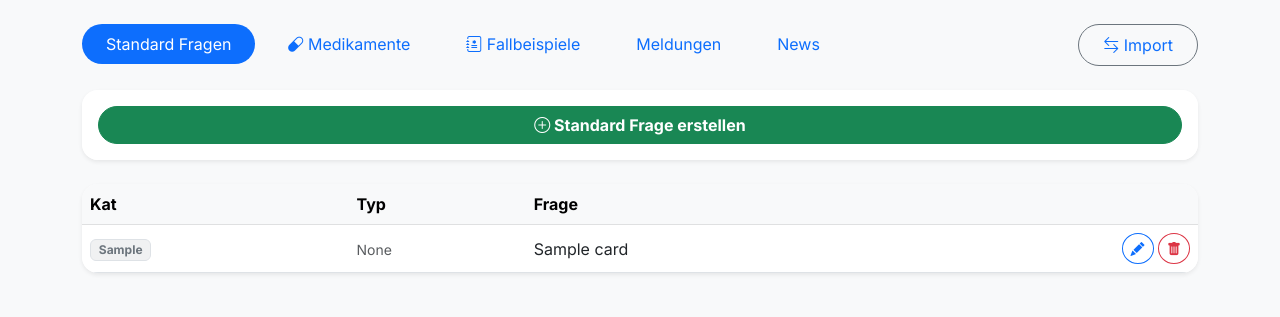
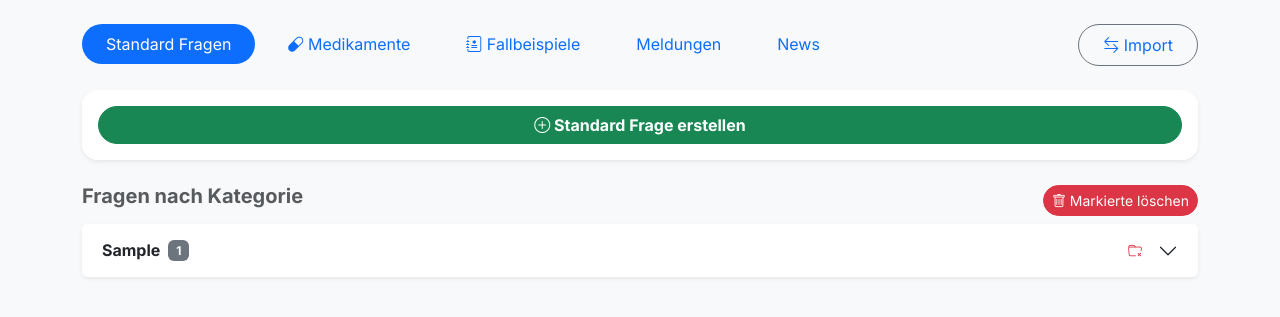
Before and after one commit to bastitopp/topp-nfs, a Flask app: page /admin in a window 1280 px wide. Shown: the part 212-529 px from the top of the page. Run offline with Flask 3, Linux system fonts and the light colour scheme; a user stored in the database is signed in; tables that the repository leaves empty hold one stand-in row (values such as "Sample post"); grey boxes marked "Sample" are stand-in pictures; one stand-in notice (Sample message) is shown.

Commit message:
Release Version 0.9 - [Fixes Import & Edit MC]

```diff
--- a/app/routes/admin.py
+++ b/app/routes/admin.py
@@ -24,95 +24,117 @@ def allowed_file(fn): return '.' in fn and fn.rsplit('.', 1)[1].lower() in {'png
 @bp.route('/admin', methods=['GET','POST'])
 @admin_required
 def admin_dashboard():
-    # POST Logik für STANDARD Fragen (bleibt hier, die anderen haben eigene Routen)
+    # POST Logik für STANDARD Fragen
     if request.method == 'POST':
         if 'tag_name' in request.form:
             db.session.add(Tag(name=request.form['tag_name'])); db.session.commit(); return redirect(url_for('admin.admin_dashboard'))
 
-        # Standard Create Logic (verkürzt für Übersicht, hier deinen Standard-Code nutzen)
+        # Standard Create Logic
         if 'question' in request.form:
             cat = request.form.get('category_path') or request.form.get('category_new') or request.form.get('category_select')
             c = Card(category=cat, type=request.form['type'], question=request.form['question'])
-            # ... (Restliche Standard-Speicher-Logik hier wie gehabt) ...
+
             c.answer = request.form.get('answer','')
             if c.type=='mc':
                 opts = [x.strip() for x in request.form.get('options','').split(',')]
                 if c.answer and c.answer not in opts: opts.append(c.answer)
                 c.options = json.dumps(opts)
+            elif c.type == 'anatomy_multi': c.options = request.form.get('multi_json')
+            elif c.type == 'ordering': c.options = request.form.get('ordering_json')
+            elif c.type == 'assignment': c.options = request.form.get('assignment_json')
+            elif c.type == 'calculation': c.options = request.form.get('calc_json')
+
             db.session.add(c); db.session.commit(); flash('Gespeichert', 'success'); return redirect(url_for('admin.admin_dashboard'))
 
     # DATEN LADEN & TRENNEN
     all_cards = Card.query.all()
 
-    # Wir filtern die Listen für die verschiedenen Tabs
     med_cards = [c for c in all_cards if c.type == 'calculation']
     case_cards = [c for c in all_cards if c.type == 'case_study']
-    standard_cards = [c for c in all_cards if c.type not in ['calculation', 'case_study']]
+
+    # Gruppierung der Standard-Karten nach Kategorie
+    standard_cards_raw = [c for c in all_cards if c.type not in ['calculation', 'case_study']]
+    grouped_cards = {}
+    for c in standard_cards_raw:
+        if c.category not in grouped_cards:
+            grouped_cards[c.category] = []
+        grouped_cards[c.category].append(c)
+
+    # Kategorien alphabetisch sortieren
+    sorted_categories = sorted(grouped_cards.keys())
 
     reports = CardReport.query.filter_by(resolved=False).order_by(CardReport.created_at.desc()).all()
-    categories = [c[0] for c in db.session.query(Card.category).distinct().all()]
+    categories_list = [c[0] for c in db.session.query(Card.category).distinct().all()]
 
     return render_template('admin.html',
-                           standard_cards=standard_cards,
+                           grouped_cards=grouped_cards,
+                           sorted_categories=sorted_categories,
                            med_cards=med_cards,
                            case_cards=case_cards,
-                           categories=categories,
+                           categories=categories_list,
                            tags=Tag.query.all(),
                            messages=DashboardMessage.query.all(),
                            reports=reports)
 
-# --- NEU: SPEZIAL ROUTE FÜR MEDIKAMENTE ---
+@bp.route('/admin/category/delete', methods=['POST'])
+@admin_required
+def delete_category():
+    cat_name = request.form.get('category_name')
+    if not cat_name:
+        flash('Keine Kategorie angegeben.', 'warning')
+        return redirect(url_for('admin.admin_dashboard'))
+
+    cards = Card.query.filter_by(category=cat_name).all()
+    count = len(cards)
+
+    if count == 0:
+        flash('Kategorie nicht gefunden oder leer.', 'warning')
+    else:
+        for c in cards:
+            UserProgress.query.filter_by(card_id=c.id).delete()
+            db.session.delete(c)
+        db.session.commit()
+        flash(f'Kategorie "{cat_name}" und {count} Fragen gelöscht.', 'success')
+
+    return redirect(url_for('admin.admin_dashboard'))
+
 @bp.route('/admin/add_med', methods=['POST'])
 @admin_required
 def add_med():
     cat = request.form.get('category')
-    drug = request.form.get('drug_name') # z.B. "Esketamin"
+    drug = request.form.get('drug_name')
 
-    # JSON Config bauen
     config = {
         "var": "weight",
         "min": int(request.form.get('weight_min')),
         "max": int(request.form.get('weight_max')),
         "step": int(request.form.get('weight_step')),
-        "unit": request.form.get('unit') # z.B. "mg"
+        "unit": request.form.get('unit')
     }
 
-    # Frage generieren
     question = f"{drug} Gabe: Patient wiegt {{weight}} kg."
-
     c = Card(category=cat, type='calculation', question=question)
     c.options = json.dumps(config)
-    c.answer = request.form.get('dosage_range') # z.B. "0.125-0.25"
+    c.answer = request.form.get('dosage_range')
 
     db.session.add(c); db.session.commit()
     flash(f'Medikament {drug} angelegt.', 'success')
     return redirect(url_for('admin.admin_dashboard'))
 
-# --- NEU: SPEZIAL ROUTE FÜR FALLBEISPIELE ---
 @bp.route('/admin/add_case', methods=['POST'])
 @admin_required
 def add_case():
     cat = request.form.get('category')
     title = request.form.get('title')
     intro = request.form.get('intro')
-    solution = request.form.get('solution') # Der versteckte Teil
-
-    # Markdown Spoiler bauen
-    # Wir speichern alles im "Question" Feld, oder teilen es auf.
-    # Besser: Intro ist Frage, Lösung ist Antwort (die wird im Quiz als Spoiler angezeigt)
+    solution = request.form.get('solution')
 
     c = Card(category=cat, type='case_study', question=f"**{title}**\n\n{intro}")
-
-    # Wir nutzen HTML <details> im Markdown für die Lösung
-    c.answer = f"""
-### Lösung & Maßnahmen
-{solution}
-"""
+    c.answer = f"### Lösung & Maßnahmen\n{solution}"
     db.session.add(c); db.session.commit()
     flash('Fallbeispiel angelegt.', 'success')
     return redirect(url_for('admin.admin_dashboard'))
 
-# ... (Hier folgen die restlichen Routen: users, delete, export, etc. - unverändert lassen)
 @bp.route('/admin/users')
 @admin_required
 def admin_users(): return render_template('admin_users.html', users=User.query.all())
@@ -168,17 +190,13 @@ def delete_card(card_id):
 @admin_required
 def edit_card(card_id):
     card = Card.query.get_or_404(card_id)
-
     options_str = ''
     if card.type == 'mc' and card.options:
         try:
             opts_list = json.loads(card.options)
-            if isinstance(opts_list, list):
-                options_str = ", ".join(opts_list)
-            else:
-                options_str = str(card.options)
-        except:
-            options_str = card.options
+            if isinstance(opts_list, list): options_str = ", ".join(opts_list)
+            else: options_str = str(card.options)
+        except: options_str = card.options
 
     if request.method == 'POST':
         card.category = request.form.get('category_new'); card.question = request.form.get('question'); card.type = request.form.get('type')
@@ -200,12 +218,11 @@ def edit_card(card_id):
                 opts = [x.strip() for x in opts_raw.split(',')]
                 if card.answer and card.answer not in opts: opts.append(card.answer)
                 card.options = json.dumps(opts)
-            else:
-                card.options = '[]'
+            else: card.options = '[]'
         elif card.type == 'anatomy_multi': card.options = request.form.get('multi_json')
         elif card.type == 'ordering': card.options = request.form.get('ordering_json')
         elif card.type == 'assignment': card.options = request.form.get('assignment_json')
-        elif card.type == 'calculation': card.options = request.form.get('calc_json') # Falls man manuell editiert
+        elif card.type == 'calculation': card.options = request.form.get('calc_json')
 
         db.session.commit(); flash('Gespeichert', 'success'); return redirect(url_for('admin.admin_dashboard'))
     return render_template('edit_card.html', card=card, options_str=options_str, multi_json=card.options if card.type=='anatomy_multi' else '[]', ordering_json=card.options if card.type=='ordering' else '[]', assignment_json=card.options if card.type=='assignment' else '[]')
@@ -224,6 +241,16 @@ def import_preview():
             if len(row) < 4: continue
             item = {'category': row[0], 'type': row[1], 'question': row[2], 'answer': row[3]}
             if len(row) > 4: item['options'] = row[4]
+
+            # --- NEU: DUBLETTEN PRÜFUNG ---
+            existing = Card.query.filter_by(question=item['question']).first()
+            if existing:
+                item['is_duplicate'] = True
+                item['existing_id'] = existing.id
+            else:
+                item['is_duplicate'] = False
+            # ------------------------------
+
             preview_data.append(item)
 
         return render_template('admin_import_preview.html', data=preview_data, json_data=json.dumps(preview_data))
@@ -234,8 +261,40 @@ def import_preview():
 def import_confirm():
     try:
         data = json.loads(request.form.get('json_data'))
-        count = 0
-        for item in data:
+        count_new = 0
+        count_overwritten = 0
+        count_skipped = 0
+
+        for i, item in enumerate(data):
+            # Wir holen uns die Aktion für dieses Item (index i) aus dem Formular
+            action = request.form.get(f'action_{i}', 'new')
+
+            # 1. Fall: Überspringen
+            if item.get('is_duplicate') and action == 'skip':
+                count_skipped += 1
+                continue
+
+            # 2. Fall: Überschreiben
+            if item.get('is_duplicate') and action == 'overwrite':
+                c = Card.query.get(item.get('existing_id'))
+                if c:
+                    # Werte aktualisieren
+                    c.category = item['category']
+                    c.type = item['type']
+                    c.answer = item['answer']
+                    # Optionen aktualisieren (gleiche Logik wie bei neu)
+                    if 'options' in item and item['options']:
+                        if item['type'] == 'mc':
+                            opts = [x.strip() for x in item['options'].split(',')]
+                            if c.answer and c.answer not in opts: opts.append(c.answer)
+                            c.options = json.dumps(opts)
+                        else:
+                            c.options = item['options']
+
+                    count_overwritten += 1
+                    continue
+
+            # 3. Fall: Neu anlegen (Standard)
             c = Card(category=item['category'], type=item['type'], question=item['question'], answer=item['answer'])
             if 'options' in item and item['options']:
                 if item['type'] == 'mc':
@@ -245,9 +304,10 @@ def import_confirm():
                 else:
                     c.options = item['options']
             db.session.add(c)
-            count += 1
+            count_new += 1
+
         db.session.commit()
-        flash(f'{count} Fragen erfolgreich importiert!', 'success')
+        flash(f'Import abgeschlossen: {count_new} neu, {count_overwritten} überschrieben, {count_skipped} übersprungen.', 'success')
     except Exception as e: flash(f'Import Fehler: {e}', 'danger')
     return redirect(url_for('admin.admin_dashboard'))
 
--- a/app/templates/admin.html
+++ b/app/templates/admin.html
@@ -43,16 +43,60 @@
             </div>
         </div>
 
-        <div class="card shadow-sm border-0"><div class="card-body p-0"><div class="table-responsive"><table class="table table-hover align-middle mb-0"><thead class="table-light"><tr><th>Kat</th><th>Typ</th><th>Frage</th><th class="text-end"></th></tr></thead><tbody>
-        {% for c in standard_cards %}
-        <tr>
-            <td><span class="badge bg-secondary bg-opacity-10 text-secondary border">{{ c.category }}</span></td>
-            <td><small class="text-muted">{{ c.type }}</small></td>
-            <td class="text-truncate" style="max-width: 250px;">{{ c.question }}</td>
-            <td class="text-end"><a href="{{ url_for('admin.edit_card', card_id=c.id) }}" class="btn btn-sm btn-outline-primary rounded-circle"><i class="bi bi-pencil-fill"></i></a> <form action="{{ url_for('admin.delete_card', card_id=c.id) }}" method="POST" class="d-inline" onsubmit="return confirm('Löschen?');"><button class="btn btn-sm btn-outline-danger rounded-circle"><i class="bi bi-trash-fill"></i></button></form></td>
-        </tr>
+        <form action="{{ url_for('admin.bulk_delete') }}" method="POST" id="bulkDeleteForm">
+
+            <div class="d-flex justify-content-between align-items-center mb-2">
+                <h5 class="fw-bold text-muted">Fragen nach Kategorie</h5>
+                <button class="btn btn-danger btn-sm rounded-pill" onclick="return confirm('Ausgewählte Fragen wirklich löschen?')">
+                    <i class="bi bi-trash"></i> Markierte löschen
+                </button>
+            </div>
+
+            <div class="accordion" id="categoryAccordion">
+                {% for category in sorted_categories %}
+                {% set safe_cat_id = loop.index %}
+                <div class="accordion-item border-0 mb-2 shadow-sm rounded overflow-hidden">
+                    <h2 class="accordion-header position-relative" id="heading{{ safe_cat_id }}">
+                        <button class="accordion-button collapsed bg-white fw-bold" type="button" data-bs-toggle="collapse" data-bs-target="#collapse{{ safe_cat_id }}">
+                            {{ category }} <span class="badge bg-secondary ms-2">{{ grouped_cards[category]|length }}</span>
+                        </button>
+
+                        <button type="submit" form="delCatForm_{{ safe_cat_id }}" class="btn btn-sm btn-outline-danger border-0 position-absolute end-0 top-50 translate-middle-y me-5" style="z-index: 5;" onclick="event.stopPropagation(); return confirm('ACHTUNG: Kategorie {{ category }} und ALLE {{ grouped_cards[category]|length }} Fragen darin unwiderruflich löschen?');" title="Ganze Kategorie löschen">
+                            <i class="bi bi-folder-x"></i>
+                        </button>
+                    </h2>
+                    <div id="collapse{{ safe_cat_id }}" class="accordion-collapse collapse" data-bs-parent="#categoryAccordion">
+                        <div class="accordion-body p-0">
+                            <div class="table-responsive">
+                                <table class="table table-hover align-middle mb-0">
+                                    <thead class="table-light"><tr><th style="width: 40px;"><input type="checkbox" class="form-check-input" onclick="toggleGroup(this, 'group_{{ safe_cat_id }}')"></th><th>Typ</th><th>Frage</th><th class="text-end"></th></tr></thead>
+                                    <tbody>
+                                        {% for c in grouped_cards[category] %}
+                                        <tr>
+                                            <td><input type="checkbox" name="selected_ids" value="{{ c.id }}" class="form-check-input group_{{ safe_cat_id }}"></td>
+                                            <td><small class="text-muted">{{ c.type }}</small></td>
+                                            <td class="text-truncate" style="max-width: 350px;">{{ c.question }}</td>
+                                            <td class="text-end">
+                                                <a href="{{ url_for('admin.edit_card', card_id=c.id) }}" class="btn btn-sm btn-outline-primary rounded-circle"><i class="bi bi-pencil-fill"></i></a>
+                                                <button type="submit" formaction="{{ url_for('admin.delete_card', card_id=c.id) }}" class="btn btn-sm btn-outline-danger rounded-circle" onclick="return confirm('Löschen?');"><i class="bi bi-trash-fill"></i></button>
+                                            </td>
+                                        </tr>
+                                        {% endfor %}
+                                    </tbody>
+                                </table>
+                            </div>
+                        </div>
+                    </div>
+                </div>
+                {% endfor %}
+            </div>
+        </form>
+        {% for category in sorted_categories %}
+        <form action="{{ url_for('admin.delete_category') }}" method="POST" id="delCatForm_{{ loop.index }}" style="display:none;">
+            <input type="hidden" name="category_name" value="{{ category }}">
+        </form>
         {% endfor %}
-        </tbody></table></div></div></div>
+
     </div>
 
     <div class="tab-pane fade" id="meds">
@@ -156,7 +200,9 @@ function prepareMultiJson() {
         document.getElementById('multi_json_input').value = JSON.stringify(rows);
     }
 }
-function toggleAll(source) { document.querySelectorAll('.row-check').forEach(c => c.checked = source.checked); }
+function toggleGroup(source, groupClass) {
+    document.querySelectorAll('.' + groupClass).forEach(c => c.checked = source.checked);
+}
 document.addEventListener('DOMContentLoaded', updateFormFields);
 </script>
 {% endblock %}
```
Also changed, not shown: app/templates/admin_import_preview.html (+23 -3 lines).
